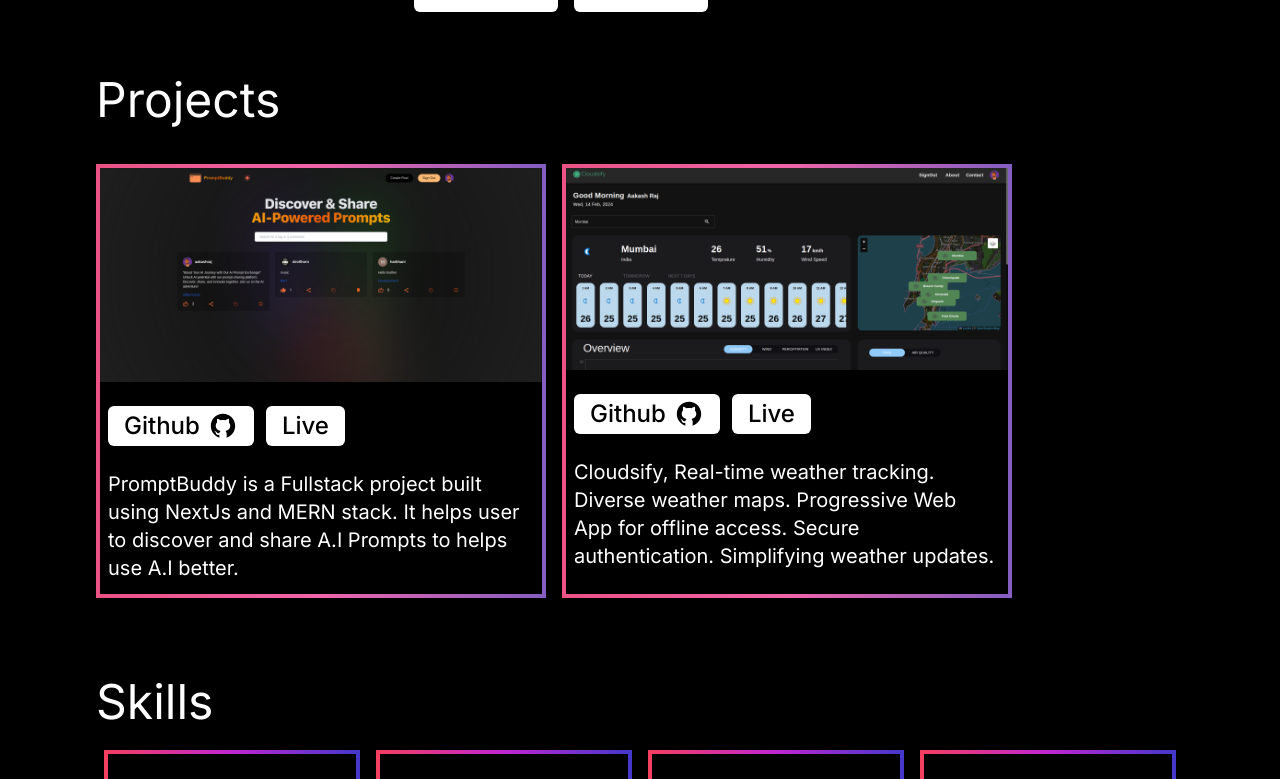
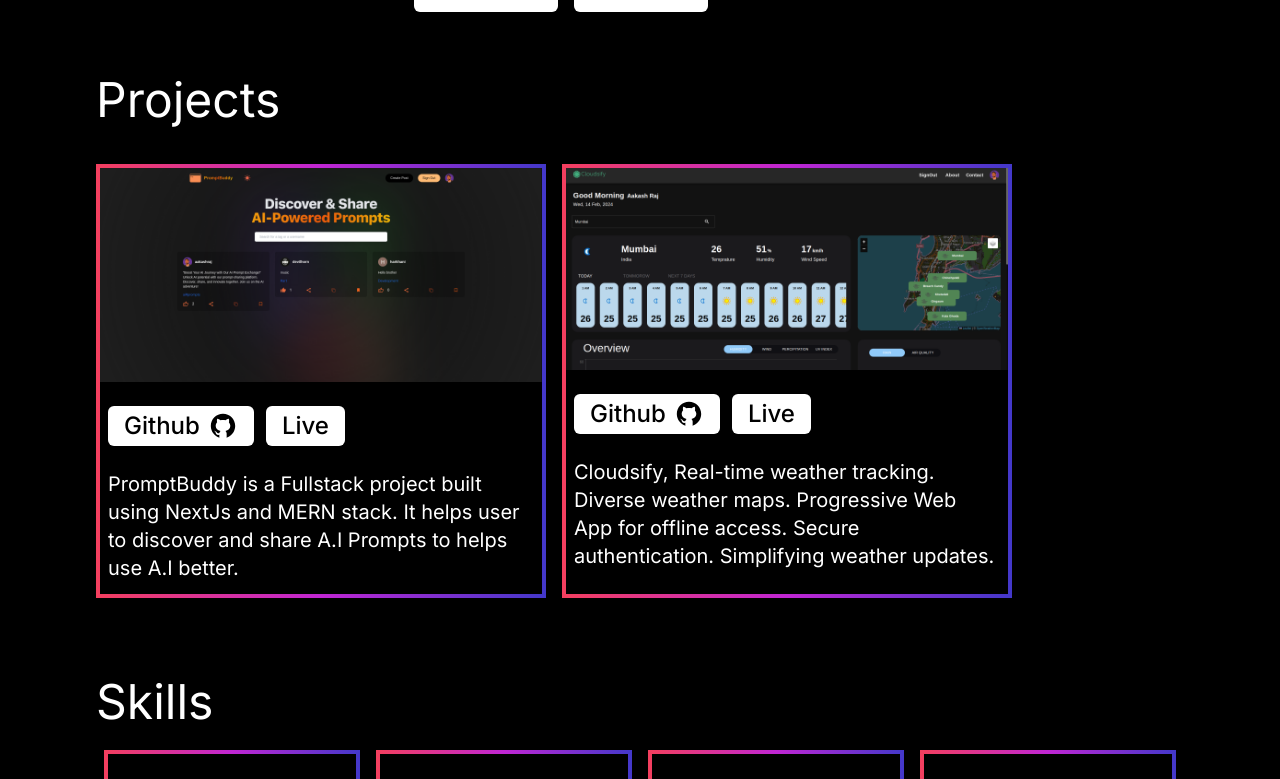
Before and after one commit to AakashRaj20/portfolio, a Next.js app: page / in a window 1280 px wide. Shown: the part 538-1317 px from the top of the page. Built offline with nearby package versions, Linux system fonts and the light colour scheme.

Commit message:
fixed border gradient for projects card

```diff
--- a/app/globals.css
+++ b/app/globals.css
@@ -99,7 +99,7 @@
   }
 
   .project-card {
-    @apply max-w-[450px] w-full flex flex-col gap-y-6 border-gradient border-4;
+    @apply max-w-[450px] w-full p-1 bg-gradient-to-r from-rose-500 via-fuchsia-600 to-indigo-700;
   }
 
   .skills-card {
--- a/components/Projects.tsx
+++ b/components/Projects.tsx
@@ -5,9 +5,12 @@
 const Projects = () => {
   return (
     <div className="lg:px-24 md:px-4 px-2 flex flex-col gap-y-10" id="project">
-      <h2 className="text-white text-4xl md:text-5xl text-center lg:text-start">Projects</h2>
+      <h2 className="text-white text-4xl md:text-5xl text-center lg:text-start">
+        Projects
+      </h2>
       <div className="flex gap-4 flex-wrap justify-center md:justify-start md:flex-nowrap">
         <div className="project-card">
+          <div className="w-full h-full bg-black flex flex-col gap-y-6">
             <Image
               src="/images/promptbuddy_dark.png"
               alt="PromptBuddy"
@@ -38,11 +41,13 @@
             </div>
             <p className="text-white text-xl px-2 pb-3">
               PromptBuddy is a Fullstack project built using NextJs and MERN
-            stack. It helps user to discover and share A.I Prompts to helps use
-            A.I better.
+              stack. It helps user to discover and share A.I Prompts to helps
+              use A.I better.
             </p>
           </div>
+        </div>
         <div className="project-card">
+          <div className="w-full h-full bg-black flex flex-col gap-y-6">
             <Image
               src="/images/cloudsify.png"
               alt="PromptBuddy"
@@ -50,7 +55,10 @@
               height={300}
             />
             <div className="flex gap-3 px-2">
-            <Link href="https://github.com/AakashRaj20/Cloudify" target="_blank">
+              <Link
+                href="https://github.com/AakashRaj20/Cloudify"
+                target="_blank"
+              >
                 <Button className="text-2xl bg-white text-black hover:bg-gray-200 flex gap-x-2">
                   Github
                   <Image
@@ -76,6 +84,7 @@
           </div>
         </div>
       </div>
+    </div>
   );
 };
 
```
Lines whose indentation alone changed are shown as unchanged.
